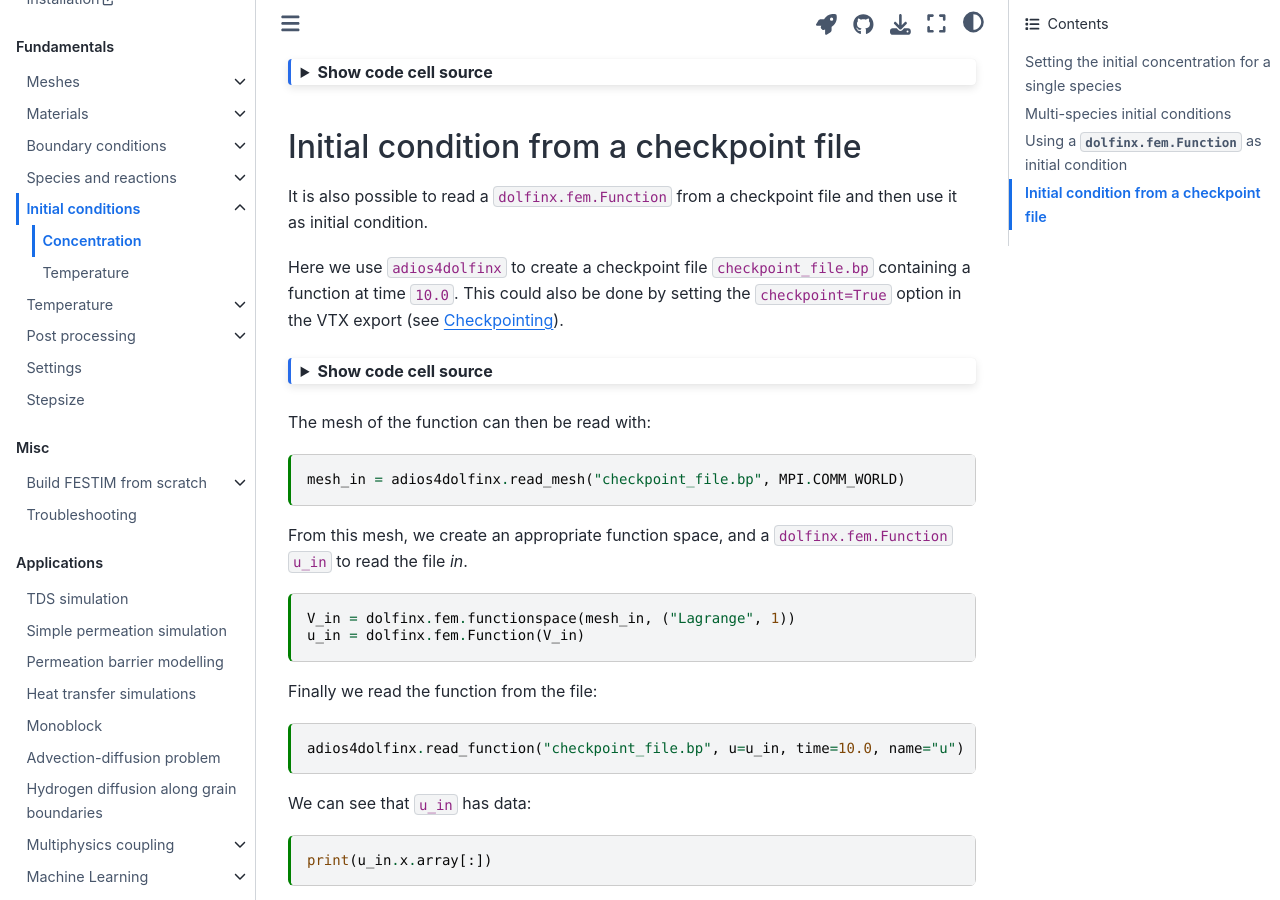
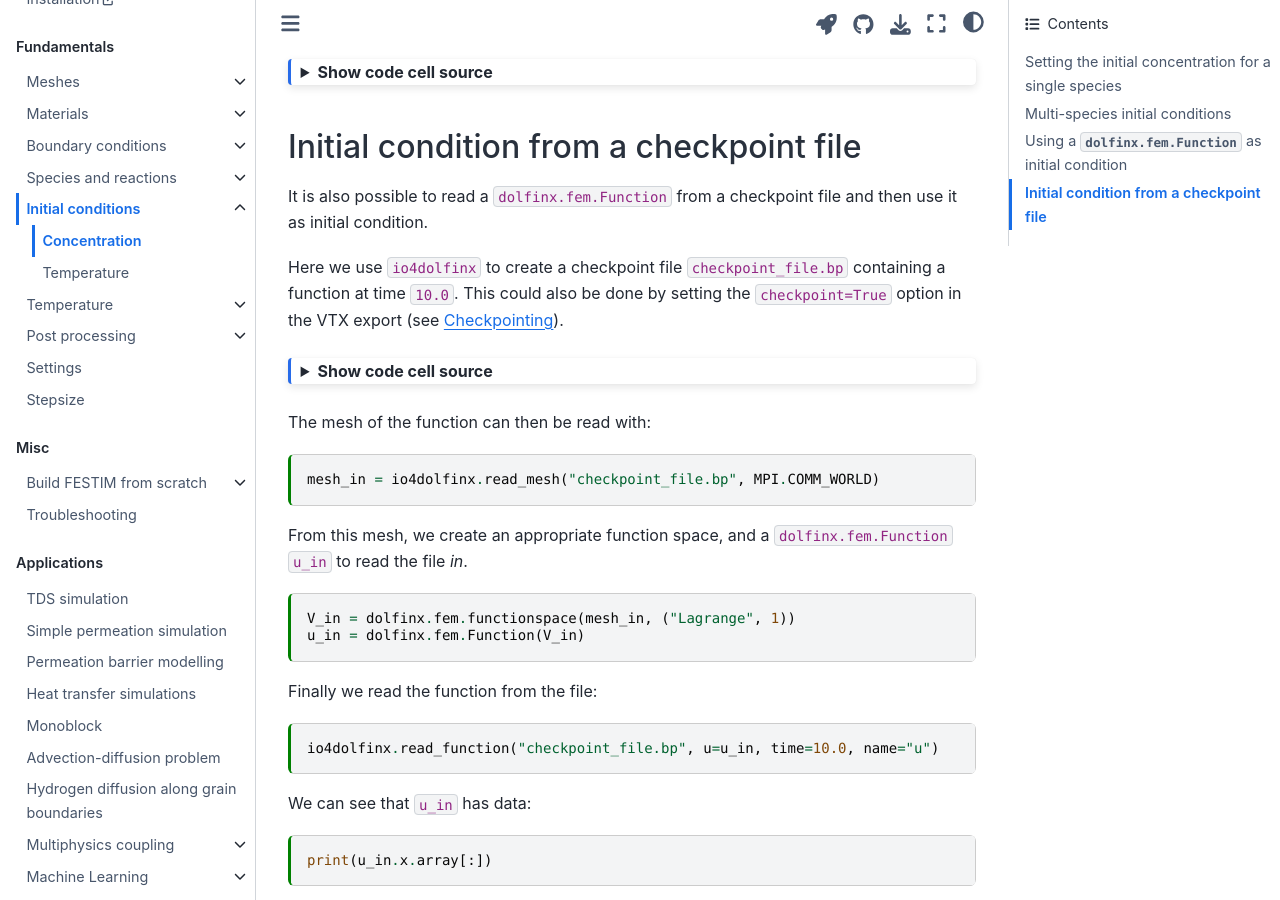
Before and after one commit to festim-dev/FESTIM-workshop, a Jupyter Book: the page built from book/content/initial_conditions/concentration.md, in a window 1280 px wide and 900 px high, scrolled down 3613 px. Built offline with Jupyter Book 1.0.4 settings and Sphinx 7.4.7 and the Sphinx Book theme 1.1.4, drawn with Linux system fonts in a browser that asks for light colours; pages that are not in the unit, such as notebooks, are missing from menus.

Commit message:
adios4dolfinx -> io4dolfinx

````diff
--- a/book/content/initial_conditions/concentration.md
+++ b/book/content/initial_conditions/concentration.md
@@ -250,12 +250,12 @@ plotter.show()
 
 It is also possible to read a `dolfinx.fem.Function` from a checkpoint file and then use it as initial condition.
 
-Here we use `adios4dolfinx` to create a checkpoint file `checkpoint_file.bp` containing a function at time `10.0`. This could also be done by setting the `checkpoint=True` option in the VTX export (see {ref}`checkpointing`).
+Here we use `io4dolfinx` to create a checkpoint file `checkpoint_file.bp` containing a function at time `10.0`. This could also be done by setting the `checkpoint=True` option in the VTX export (see {ref}`checkpointing`).
 
 ```{code-cell} ipython3
 :tags: [hide-input]
 
-import adios4dolfinx
+import io4dolfinx
 from mpi4py import MPI
 import dolfinx
 
@@ -265,14 +265,14 @@ V = dolfinx.fem.functionspace(mesh, ("Lagrange", 1))
 u_out = dolfinx.fem.Function(V)
 u_out.interpolate(lambda x: x[0] + x[1])  # u = x + y
 
-adios4dolfinx.write_mesh("checkpoint_file.bp", mesh)
-adios4dolfinx.write_function("checkpoint_file.bp", u_out, time=10.0, name="u")
+io4dolfinx.write_mesh("checkpoint_file.bp", mesh)
+io4dolfinx.write_function("checkpoint_file.bp", u_out, time=10.0, name="u")
 ```
 
 The mesh of the function can then be read with:
 
 ```{code-cell} ipython3
-mesh_in = adios4dolfinx.read_mesh("checkpoint_file.bp", MPI.COMM_WORLD)
+mesh_in = io4dolfinx.read_mesh("checkpoint_file.bp", MPI.COMM_WORLD)
 ```
 
 From this mesh, we create an appropriate function space, and a `dolfinx.fem.Function` `u_in` to read the file _in_.
@@ -283,7 +283,7 @@ u_in = dolfinx.fem.Function(V_in)
 
 Finally we read the function from the file:
 ```{code-cell} ipython3
-adios4dolfinx.read_function("checkpoint_file.bp", u=u_in, time=10.0, name="u")
+io4dolfinx.read_function("checkpoint_file.bp", u=u_in, time=10.0, name="u")
 ```
 
 We can see that `u_in` has data:
````
Also changed, not shown: book/content/post_process/exports.md (+1 -1 lines).
